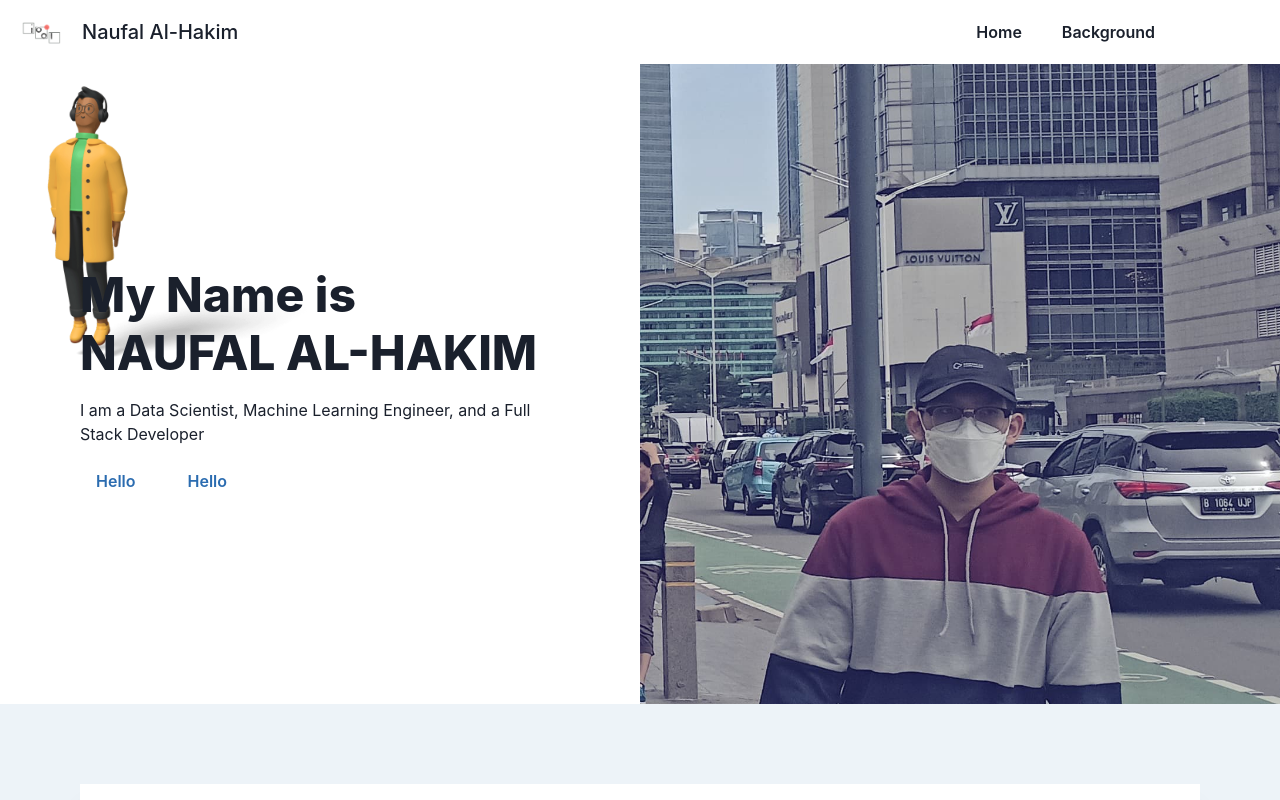
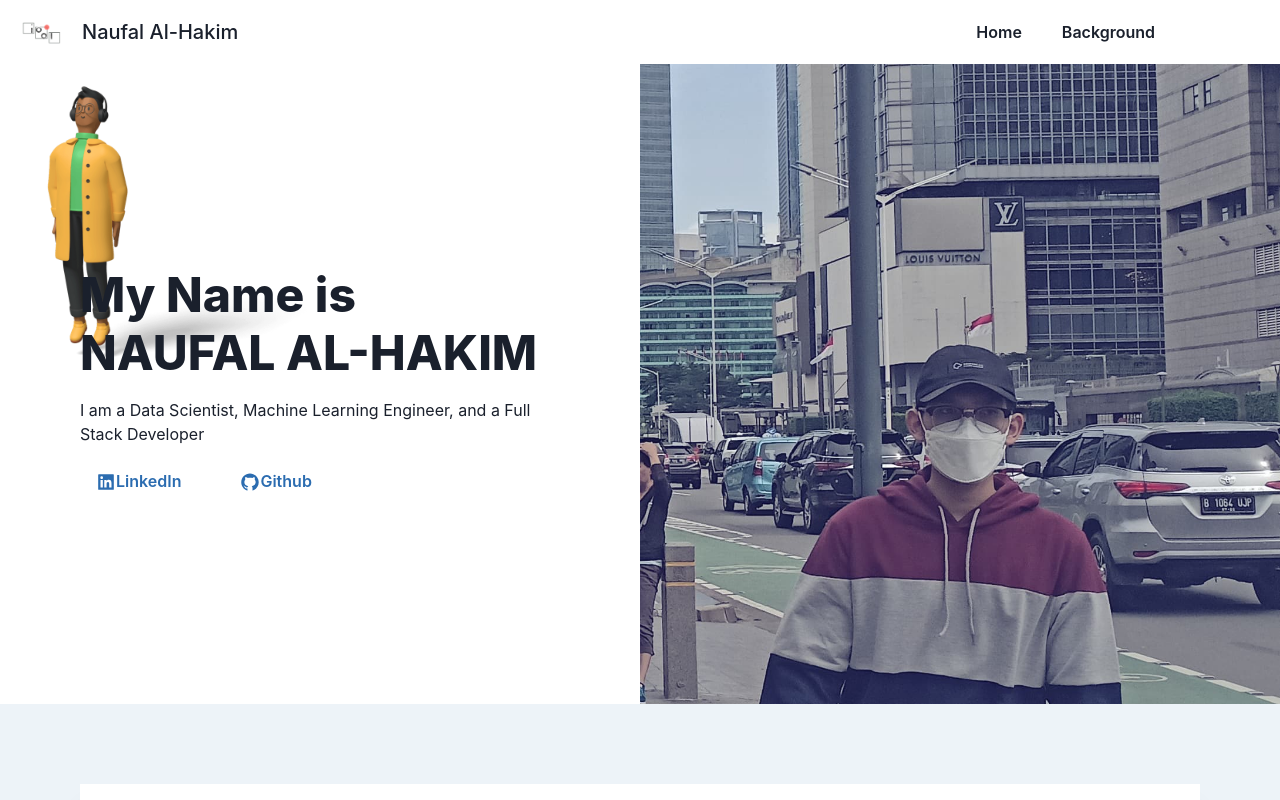
Before and after one commit to naufalhakim23/portfolio, a React (Create React App) app: page / in a window 1280 px wide. Shown: the top 800 px of the page. Built offline with nearby package versions, Linux system fonts and the light colour scheme.

Commit message:
Chore: Adding button to Hero

```diff
--- a/src/components/Hero.tsx
+++ b/src/components/Hero.tsx
@@ -9,6 +9,7 @@ import {
   Center,
   Button,
 } from "@chakra-ui/react";
+import { AiFillGithub, AiFillLinkedin } from "react-icons/ai";
 const Hero = () => {
   return (
     <Flex>
@@ -69,11 +70,34 @@ const Hero = () => {
             justifyContent="center"
             alignItems="center"
           >
-            <Button variant="ghost" colorScheme="blue">
-              Hello
+            <Button
+              variant="ghost"
+              colorScheme="blue"
+              _hover={{
+                bg: "blue.500",
+                color: "white",
+              }}
+              onClick={() => {
+                window.open(
+                  "https://www.linkedin.com/in/naufal-al-hakim/",
+                  "_blank"
+                );
+              }}
+            >
+              <AiFillLinkedin size={20} /> LinkedIn
             </Button>
-            <Button variant="ghost" colorScheme="blue">
-              Hello
+            <Button
+              variant="ghost"
+              colorScheme="blue"
+              _hover={{
+                bg: "black",
+                color: "white",
+              }}
+              onClick={() => {
+                window.open("https://www.github.com/naufalhakim23", "_blank");
+              }}
+            >
+              <AiFillGithub size={20} /> Github
             </Button>
           </SimpleGrid>
         </Flex>
```
